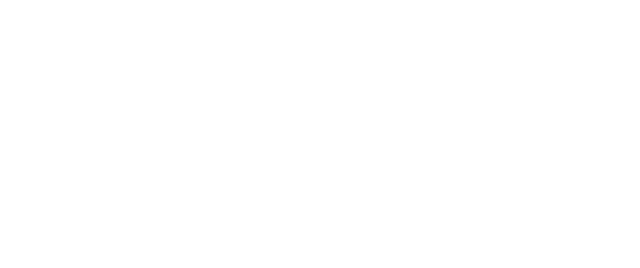
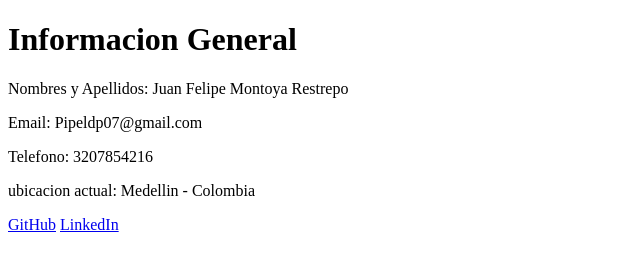
Before and after one commit to FeLiP3MoNToYa/html-intro, a plain HTML site: page index.html in a window 1280 px wide. Shown: the whole page, without its empty margins (0-640 px from the left). Drawn offline with Linux system fonts and the light colour scheme.

Commit message:
Primer Div

```diff
--- a/index.html
+++ b/index.html
@@ -6,5 +6,15 @@
     <meta name="viewport" content="width=device-width, initial-scale=1.0" />
     <title>Hoja de Vida</title>
   </head>
-  <body></body>
+  <body>
+    <div id="Informacion General">
+      <h1>Informacion General</h1>
+      <p>Nombres y Apellidos: Juan Felipe Montoya Restrepo</p>
+      <p>Email: Pipeldp07@gmail.com</p>
+      <p>Telefono: 3207854216</p>
+      <p>ubicacion actual: Medellin - Colombia</p>
+      <a href="https://github.com/FeLiP3MoNToYa?tab=repositories">GitHub</a>
+      <a href="https://www.linkedin.com/in/pipe-montoya-091322169/">LinkedIn</a>
+    </div>
+  </body>
 </html>
```
